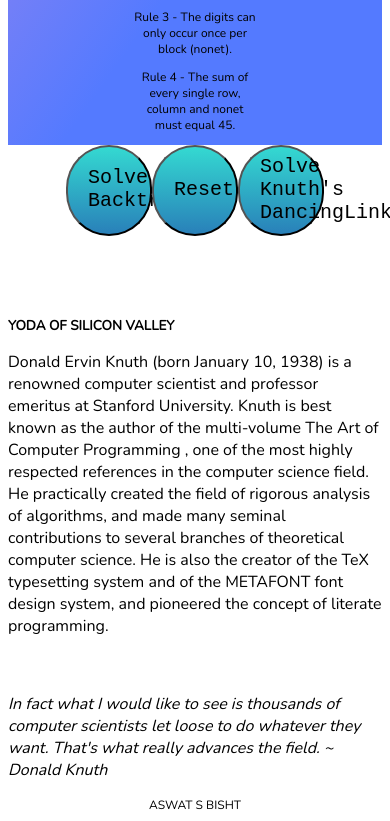
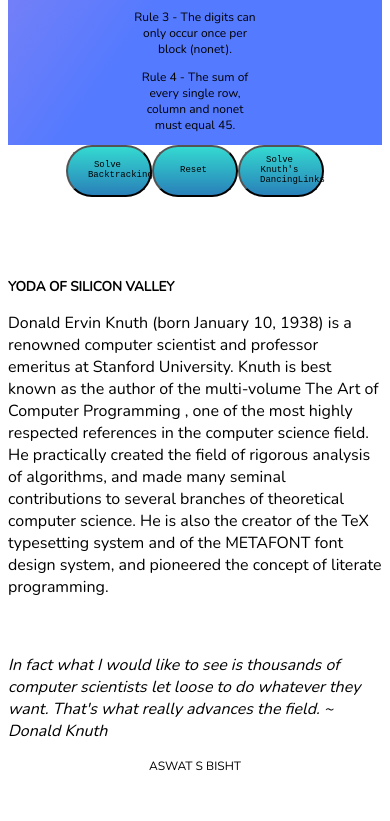
Before and after one commit to bisht-ash/SudokuSolver, a plain HTML site: page index.html in a window 390 px wide. Shown: the part 1228-2049 px from the top of the page. After the commit the page ends 2010 px from the top, so only its background shows below. Drawn offline with nearby package versions, Linux system fonts and the light colour scheme.

Commit message:
Last commit

```diff
--- a/style.css
+++ b/style.css
@@ -145,6 +145,8 @@ input::-webkit-inner-spin-button {
     }
     .button{
         width:23%;
+        text-align: center;
+        font-size: 9px;
         border-radius: 20;
     }
 }
```
